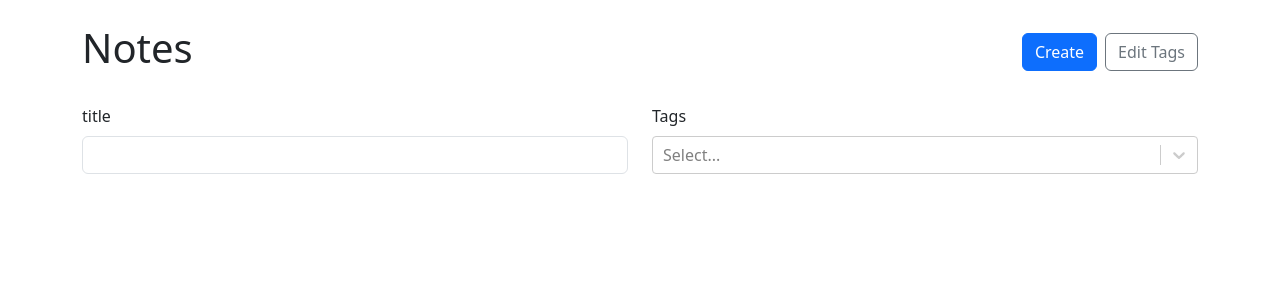
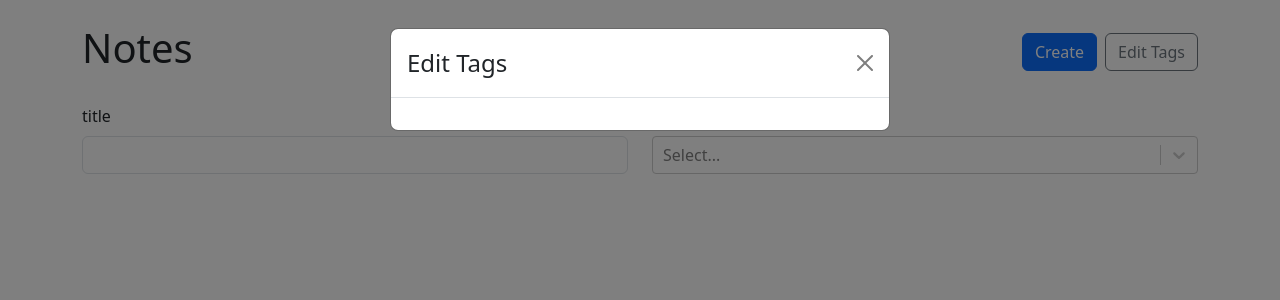
Before and after one commit to Rafis-dev/notes-react-ts, a React (Vite) app: page / in a window 1280 px wide. Both pictures are taken after a click on the button "Edit Tags". Shown: the top 300 px of the page. Built offline with nearby package versions, Linux system fonts and the light colour scheme.

Commit message:
added edit tags modal

```diff
--- a/src/NoteList.tsx
+++ b/src/NoteList.tsx
@@ -25,9 +25,16 @@ type SimplifiedNote = {
   id: string;
 };
 
+type EditTagsModalProps = {
+  show: boolean;
+  availableTags: Tag[];
+  handleClose: () => void;
+};
+
 export const NoteList = ({ availableTags, notes }: NoteListProps) => {
   const [selectedTags, setSelectedTags] = useState<Tag[]>([]);
   const [title, setTitle] = useState('');
+  const [modalOpen, setModalOpen] = useState(false);
 
   const filteredNotes = useMemo(() => {
     return notes.filter(note => {
@@ -74,6 +81,36 @@ export const NoteList = ({ availableTags, notes }: NoteListProps) => {
     );
   };
 
+  const EditTagsModal = ({
+    availableTags,
+    handleClose,
+    show,
+  }: EditTagsModalProps) => {
+    return (
+      <Modal show={show} onHide={handleClose}>
+        <Modal.Header closeButton>
+          <Modal.Title>Edit Tags</Modal.Title>
+        </Modal.Header>
+        <Modal.Body>
+          <Form>
+            <Stack gap={2}>
+              {availableTags.map(tag => (
+                <Row key={tag.id}>
+                  <Col>
+                    <Form.Control type="text" value={tag.label} />
+                  </Col>
+                  <Col xs="auto">
+                    <Button variant="outline-danger">&times;</Button>
+                  </Col>
+                </Row>
+              ))}
+            </Stack>
+          </Form>
+        </Modal.Body>
+      </Modal>
+    );
+  };
+
   return (
     <>
       <Row className="align-items-center mb-4">
@@ -85,7 +122,14 @@ export const NoteList = ({ availableTags, notes }: NoteListProps) => {
             <Link to="/new">
               <Button variant="primary">Create</Button>
             </Link>
-            <Button variant="outline-secondary">Edit Tags</Button>
+            <Button
+              onClick={() => {
+                setModalOpen(true);
+              }}
+              variant="outline-secondary"
+            >
+              Edit Tags
+            </Button>
           </Stack>
         </Col>
       </Row>
@@ -131,6 +175,13 @@ export const NoteList = ({ availableTags, notes }: NoteListProps) => {
           </Col>
         ))}
       </Row>
+      <EditTagsModal
+        show={modalOpen}
+        handleClose={() => {
+          setModalOpen(false);
+        }}
+        availableTags={availableTags}
+      />
     </>
   );
 };
```
